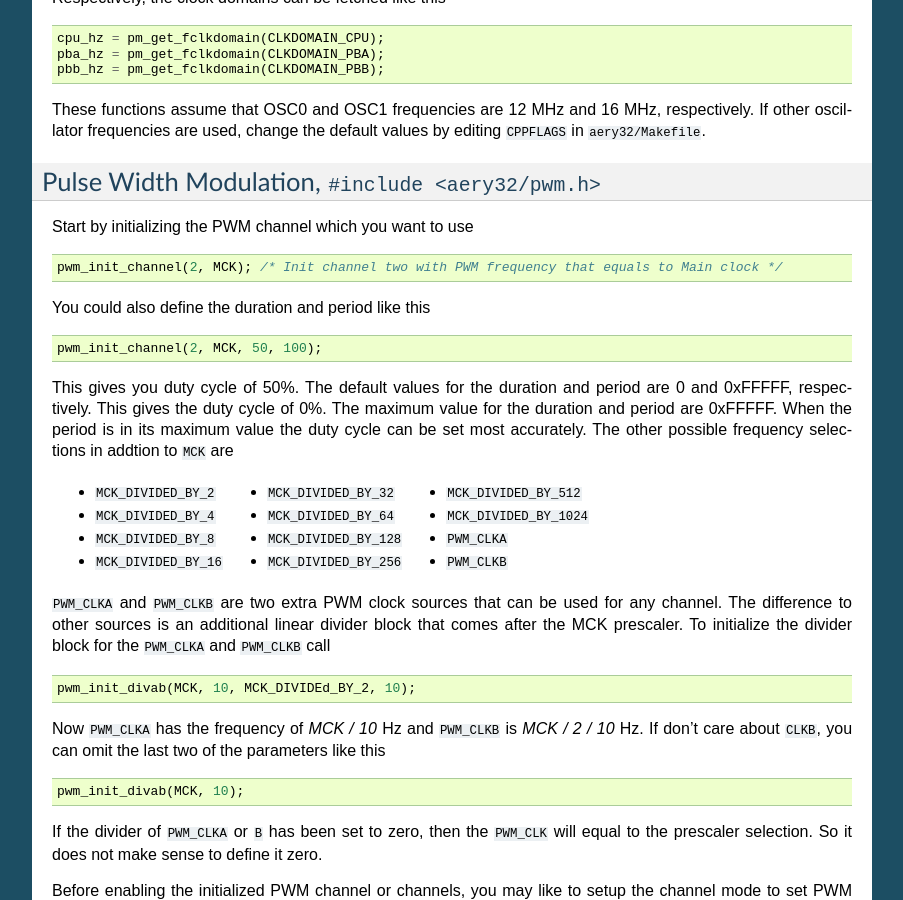
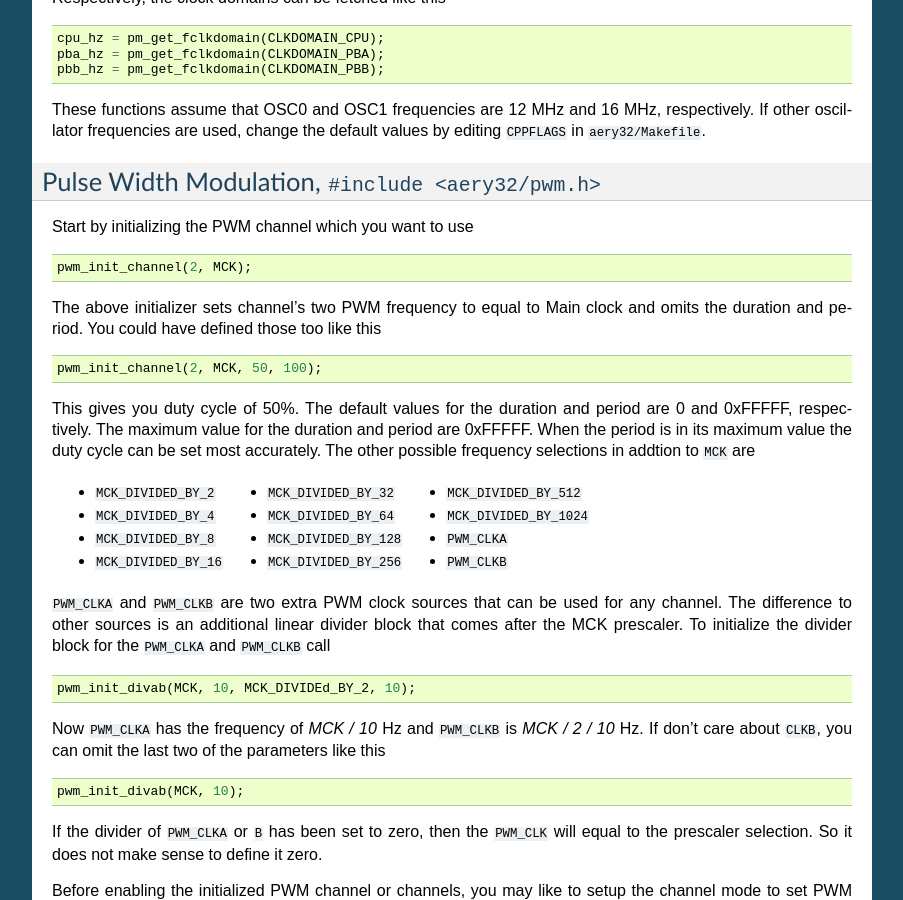
Before and after one commit to aery32/aery32-refguide, a Sphinx documentation site: the page built from source/module_functions.rst, in a window 1280 px wide and 900 px high, scrolled down 8925 px. Shown: the whole window, without its empty margins (198-1101 px from the left). Built offline with Sphinx 7.4.7, drawn with Linux system fonts in a browser that asks for light colours.

Commit message:
Minor change to the PWM text

```diff
--- a/source/module_functions.rst
+++ b/source/module_functions.rst
@@ -496,15 +496,15 @@ Start by initializing the PWM channel which you want to use
 
 .. code-block:: c++
 
-    pwm_init_channel(2, MCK); /* Init channel two with PWM frequency that equals to Main clock */
+    pwm_init_channel(2, MCK);
 
-You could also define the duration and period like this
+The above initializer sets channel's two PWM frequency to equal to Main clock and omits the duration and period. You could have defined those too like this
 
 .. code-block:: c++
 
     pwm_init_channel(2, MCK, 50, 100);
 
-This gives you duty cycle of 50%. The default values for the duration and period are 0 and 0xFFFFF, respectively. This gives the duty cycle of 0%. The maximum value for the duration and period are 0xFFFFF. When the period is in its maximum value the duty cycle can be set most accurately. The other possible frequency selections in addtion to ``MCK`` are
+This gives you duty cycle of 50%. The default values for the duration and period are 0 and 0xFFFFF, respectively. The maximum value for the duration and period are 0xFFFFF. When the period is in its maximum value the duty cycle can be set most accurately. The other possible frequency selections in addtion to ``MCK`` are
 
 .. hlist::
     :columns: 3
```
